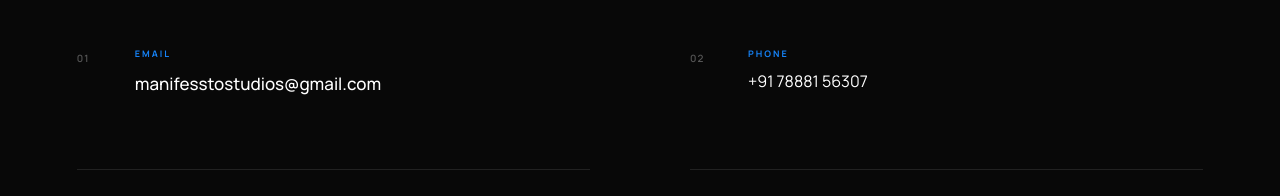
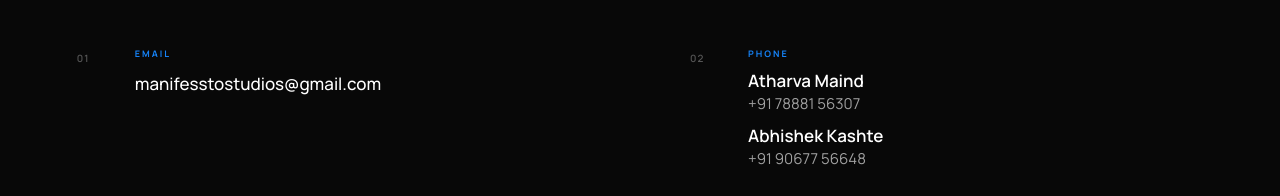
Before and after one commit to manifesstostudios/Manifessto-Studios, a React (Vite) app in the folder frontend/: page /contact in a window 1280 px wide. Shown: the part 756-952 px from the top of the page. Built offline with nearby package versions, Linux system fonts and the light colour scheme; no server answers.

Commit message:
Add new contact information

```diff
--- a/frontend/src/components/sections/Contact/Contact.css
+++ b/frontend/src/components/sections/Contact/Contact.css
@@ -337,6 +337,103 @@
 
 a.contact-item-value:hover {
   color: #1683f7;
+}
+
+
+/* =====================================================
+   PHONE CONTACTS
+===================================================== */
+
+.contact-phone-list {
+  display: flex;
+
+  flex-direction: column;
+
+  align-items: flex-start;
+
+  gap: 10px;
+}
+
+
+/* =====================================================
+   PHONE LINK
+===================================================== */
+
+.contact-phone-link {
+  display: flex;
+
+  flex-direction: column;
+
+  align-items: flex-start;
+
+  text-decoration: none;
+
+  cursor: pointer;
+
+  transition:
+    color 0.3s ease,
+    opacity 0.3s ease;
+}
+
+
+/* =====================================================
+   PERSON NAME
+===================================================== */
+
+.contact-person-name {
+  display: block;
+
+  color: #ffffff;
+
+  font-family:
+    "Manrope",
+    sans-serif;
+
+  font-size: 17px;
+
+  font-weight: 600;
+
+  line-height: 1.35;
+}
+
+
+/* =====================================================
+   PHONE NUMBER
+===================================================== */
+
+.contact-phone-number {
+  display: block;
+
+  color: #a0a0a0;
+
+  font-family:
+    "Manrope",
+    sans-serif;
+
+  font-size: 15px;
+
+  font-weight: 400;
+
+  line-height: 1.5;
+
+  transition:
+    color 0.3s ease;
+}
+
+
+/* =====================================================
+   PHONE HOVER
+===================================================== */
+
+.contact-phone-link:hover
+.contact-person-name {
+  color: #1683f7;
+}
+
+
+.contact-phone-link:hover
+.contact-phone-number {
+  color: #ffffff;
 }
 
 
@@ -825,6 +922,29 @@ a.contact-item-value:hover {
 
 
   /* =================================================
+     PHONE CONTACTS - MOBILE
+  ================================================= */
+
+  .contact-phone-list {
+    gap: 10px;
+  }
+
+
+  .contact-person-name {
+    font-size: 14px;
+
+    line-height: 1.4;
+  }
+
+
+  .contact-phone-number {
+    font-size: 13px;
+
+    line-height: 1.5;
+  }
+
+
+  /* =================================================
      FINAL CTA
   ================================================= */
 
@@ -936,6 +1056,25 @@ a.contact-item-value:hover {
   }
 
 
+  /* =================================================
+     PHONE CONTACTS - SMALL MOBILE
+  ================================================= */
+
+  .contact-person-name {
+    font-size: 13px;
+  }
+
+
+  .contact-phone-number {
+    font-size: 12px;
+  }
+
+
+  .contact-phone-list {
+    gap: 9px;
+  }
+
+
   .contact-cta {
     width:
       calc(100% - 36px);
@@ -966,6 +1105,7 @@ a.contact-item-value:hover {
     animation: none;
 
     transition: none;
+
   }
 
 }
--- a/frontend/src/components/sections/Contact/Contact.jsx
+++ b/frontend/src/components/sections/Contact/Contact.jsx
@@ -1,5 +1,4 @@
 import "./Contact.css";
-
 
 const Contact = () => {
 
@@ -83,12 +82,42 @@ const Contact = () => {
               PHONE
             </p>
 
-            <a
-              href="tel:+917888156307"
-              aria-label="Call Manifessto Studios"
-            >
-              +91 78881 56307
-            </a>
+            <div className="contact-phone-list">
+
+              {/* ATHARVA MAIND */}
+
+              <a
+                href="tel:+917888156307"
+                className="contact-item-value contact-phone-link"
+                aria-label="Call Atharva Maind"
+              >
+                <span className="contact-person-name">
+                  Atharva Maind
+                </span>
+
+                <span className="contact-phone-number">
+                  +91 78881 56307
+                </span>
+              </a>
+
+
+              {/* ABHISHEK KASHTE */}
+
+              <a
+                href="tel:+919067756648"
+                className="contact-item-value contact-phone-link"
+                aria-label="Call Abhishek Kashte"
+              >
+                <span className="contact-person-name">
+                  Abhishek Kashte
+                </span>
+
+                <span className="contact-phone-number">
+                  +91 90677 56648
+                </span>
+              </a>
+
+            </div>
 
           </div>
 
@@ -170,8 +199,6 @@ const Contact = () => {
             create something meaningful together.
           </p>
 
-
-
         </div>
 
       </section>
@@ -180,5 +207,4 @@ const Contact = () => {
   );
 };
 
-
 export default Contact;
```
